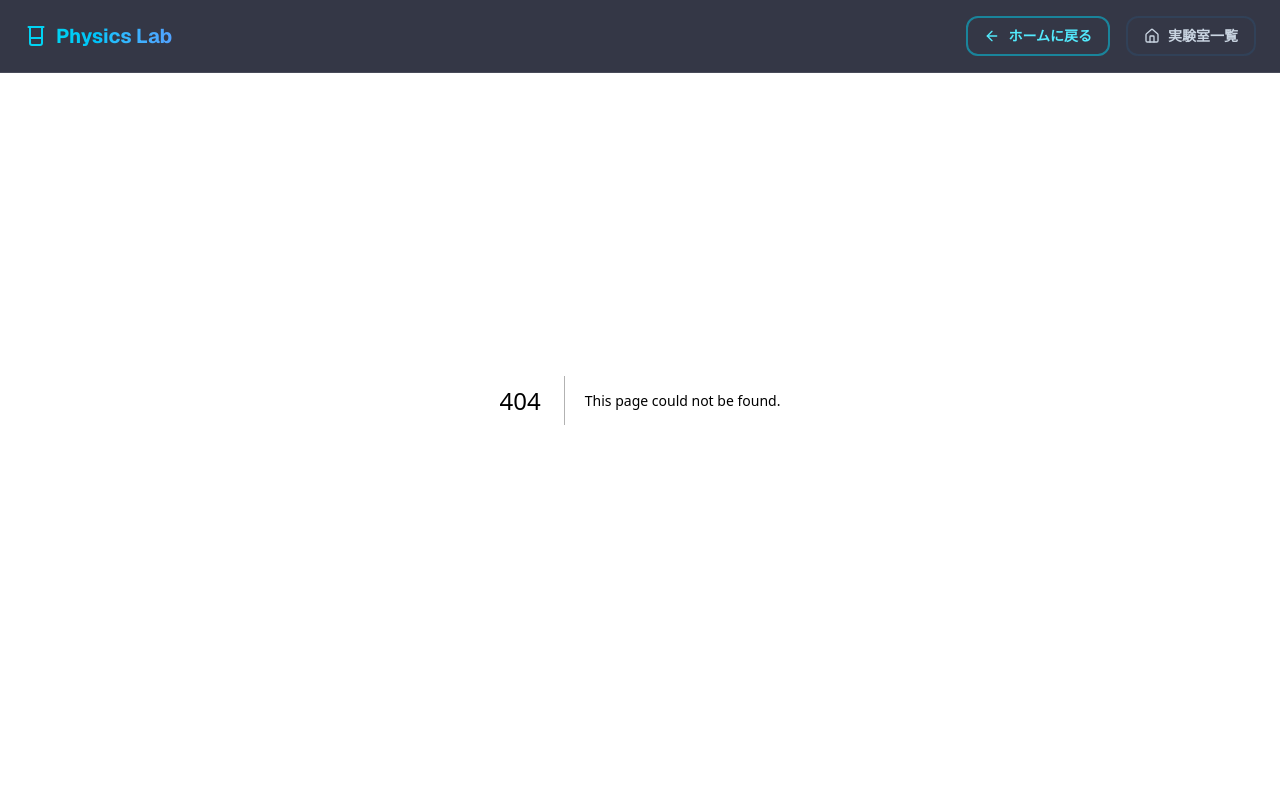
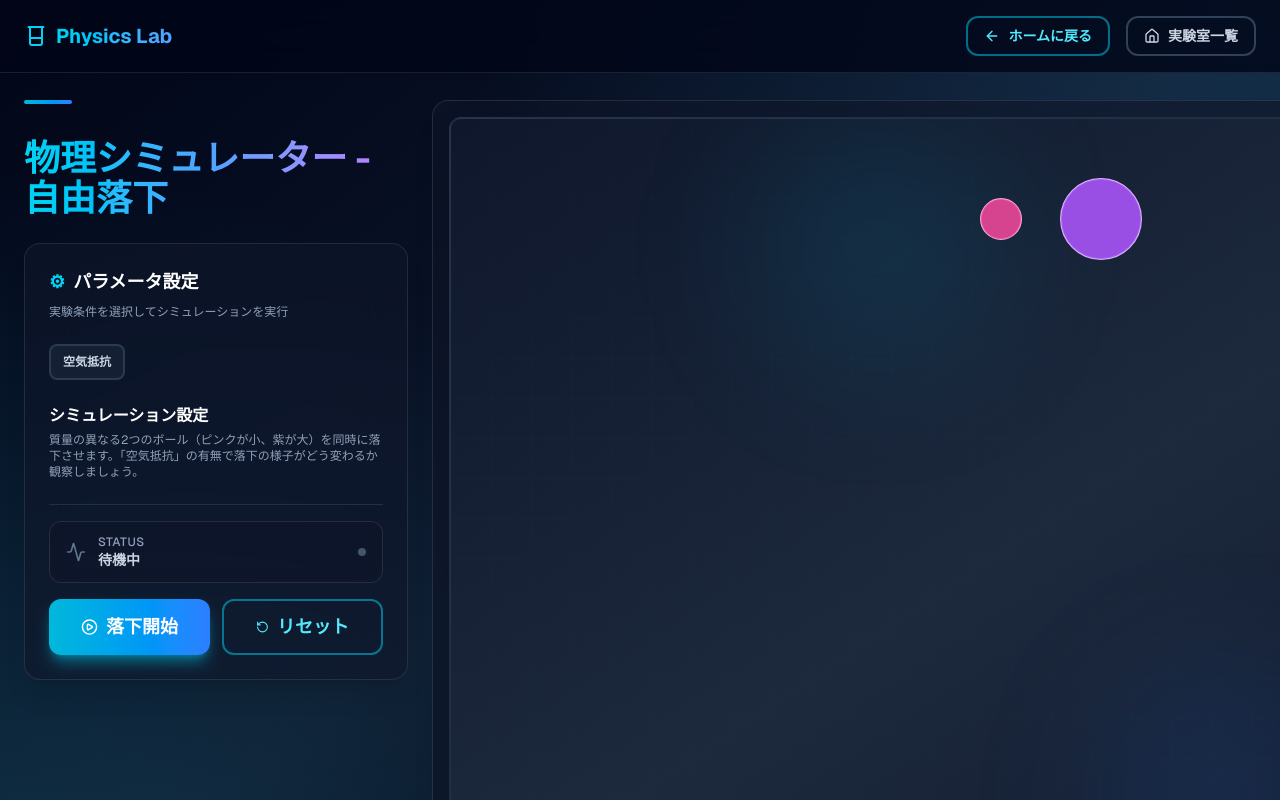
Before and after one commit to yuke325/physics-problems, a Next.js app: page /free-fall in a window 1280 px wide. Before the commit this address had no page. Shown: the top 800 px of the page. Built offline with nearby package versions, Linux system fonts and the light colour scheme.

Commit message:
feat: add free-fall

```diff
--- /dev/null
+++ b/app/free-fall/components/FreeFall.tsx
@@ -0,0 +1,94 @@
+
+"use client";
+
+import Matter from "matter-js";
+import type React from "react";
+import { useCallback, useRef, useState } from "react";
+import { PhysicsContainer } from "@/components/physics/Container";
+import { ParamsButton } from "@/components/physics/ParamsButton";
+import { useMatterCanvas } from "@/lib/useMatterCanvas";
+import { dropBalls, freeFallMatter } from "../lib/matter";
+
+const FreeFall: React.FC<{ title: string }> = ({ title }) => {
+  const [isDropped, setIsDropped] = useState(false);
+  const [airResistance, setAirResistance] = useState(false); // 空気抵抗
+
+  const ball1Ref = useRef<Matter.Body | null>(null);
+  const ball2Ref = useRef<Matter.Body | null>(null);
+
+  const initializeScene = useCallback(
+    () =>
+      freeFallMatter({
+        ball1Ref,
+        ball2Ref,
+      }),
+    [],
+  );
+
+  const { canvasRef, engineRef } = useMatterCanvas(initializeScene, {
+    width: 1200,
+    height: 800,
+  });
+
+  const handleDrop = () => {
+    if (ball1Ref.current && ball2Ref.current && engineRef.current) {
+      // 重力を有効にする
+      engineRef.current.gravity.y = 1;
+      dropBalls(ball1Ref.current, ball2Ref.current, airResistance);
+      setIsDropped(true);
+    }
+  };
+
+  const handleReset = () => {
+    if (ball1Ref.current && ball2Ref.current && engineRef.current) {
+      const engine = engineRef.current;
+      engine.gravity.y = 0;
+
+      // オブジェクトを一旦削除
+      Matter.Composite.remove(engine.world, [ball1Ref.current, ball2Ref.current]);
+
+      // 再度初期化
+      const custom = freeFallMatter({
+        ball1Ref,
+        ball2Ref,
+      });
+
+      Matter.Composite.add(engine.world, custom);
+      setIsDropped(false);
+    }
+  };
+
+  return (
+    <PhysicsContainer
+      title={title}
+      onTry={handleDrop}
+      onReset={handleReset}
+      isFalling={isDropped}
+      canvasRef={canvasRef}
+      tryLabel="落下開始"
+    >
+      <div className="flex flex-col gap-y-6">
+        {/* パラメータ選択 */}
+        <div className="flex flex-wrap items-center gap-3">
+          <ParamsButton
+            label="空気抵抗"
+            onClick={() => setAirResistance((prev) => !prev)}
+            isSelected={airResistance}
+            disabled={isDropped}
+          />
+        </div>
+
+        <div className="space-y-3">
+          <div>
+            <h3 className="text-base font-bold text-white mb-1">シミュレーション設定</h3>
+            <p className="text-xs text-slate-400">
+              質量の異なる2つのボール（ピンクが小、紫が大）を同時に落下させます。「空気抵抗」の有無で落下の様子がどう変わるか観察しましょう。
+            </p>
+          </div>
+        </div>
+      </div>
+    </PhysicsContainer>
+  );
+};
+
+export default FreeFall;
--- /dev/null
+++ b/app/free-fall/lab.config.ts
@@ -0,0 +1,15 @@
+
+import type { LabConfig } from "@/lib/labs";
+
+export const labConfig: LabConfig = {
+  code: "EX-06",
+  title: "重力と自由落下",
+  description:
+    "異なる質量の物体が、空気抵抗の有無によってどのように落下するかをシミュレーション。重力の本質と物体の運動法則を探求します。",
+  tags: ["自由落下", "重力", "空気抵抗", "質量"] as const,
+  accent: "from-sky-500/30 via-cyan-500/10 to-transparent",
+  status: "体験可能",
+  order: 6,
+};
+
+export default labConfig;
--- /dev/null
+++ b/app/free-fall/lib/matter.ts
@@ -0,0 +1,81 @@
+
+import Matter from "matter-js";
+import type { MatterCanvasResult } from "@/lib/types";
+
+// オブジェクトの参照を保持するためのインターフェース
+interface FreeFallMatterProps {
+  ball1Ref: React.RefObject<Matter.Body | null>;
+  ball2Ref: React.RefObject<Matter.Body | null>;
+}
+
+// Matter.jsのワールドを初期化し、オブジェクトを作成する関数
+export const initializeFreeFall = () => {
+  // 地面 (1200x800のCanvasに対応)
+  const ground = Matter.Bodies.rectangle(600, 800, 1220, 20, {
+    isStatic: true,
+    render: {
+      fillStyle: "rgba(6, 182, 212, 0.8)",
+      strokeStyle: "#22d3ee",
+      lineWidth: 2,
+    },
+  });
+
+  // 落下するボール1 (軽い)
+  const ball1 = Matter.Bodies.circle(550, 100, 20, {
+    density: 0.01, // 密度を低く設定
+    restitution: 0.6,
+    render: {
+      fillStyle: "rgba(236, 72, 153, 0.9)",
+      strokeStyle: "#f9a8d4",
+      lineWidth: 2,
+    },
+  });
+
+  // 落下するボール2 (重い)
+  const ball2 = Matter.Bodies.circle(650, 100, 40, {
+    density: 0.04, // 密度を高く設定
+    restitution: 0.6,
+    render: {
+      fillStyle: "rgba(168, 85, 247, 0.9)",
+      strokeStyle: "#d8b4fe",
+      lineWidth: 2,
+    },
+  });
+
+  return { ground, ball1, ball2 };
+};
+
+// コンポーネントから呼び出されるメインの関数
+export const freeFallMatter = ({
+  ball1Ref,
+  ball2Ref,
+}: FreeFallMatterProps): MatterCanvasResult => {
+  const { ground, ball1, ball2 } = initializeFreeFall();
+
+  // 参照にオブジェクトを格納
+  ball1Ref.current = ball1;
+  ball2Ref.current = ball2;
+
+  // ワールドに追加するすべてのオブジェクトを配列で返す
+  return [ground, ball1, ball2];
+};
+
+// ボールを落下させる関数
+export const dropBalls = (
+  ball1: Matter.Body,
+  ball2: Matter.Body,
+  airResistance: boolean,
+) => {
+  // 空気抵抗を設定
+  ball1.frictionAir = airResistance ? 0.02 : 0;
+  ball2.frictionAir = airResistance ? 0.04 : 0; // 重いボールは空気抵抗の影響を大きく受けるように調整
+
+  // ボールを元の位置に戻す
+  Matter.Body.setPosition(ball1, { x: 550, y: 100 });
+  Matter.Body.setVelocity(ball1, { x: 0, y: 0 });
+  Matter.Body.setAngularVelocity(ball1, 0);
+
+  Matter.Body.setPosition(ball2, { x: 650, y: 100 });
+  Matter.Body.setVelocity(ball2, { x: 0, y: 0 });
+  Matter.Body.setAngularVelocity(ball2, 0);
+};
--- /dev/null
+++ b/app/free-fall/page.tsx
@@ -0,0 +1,18 @@
+
+import FreeFall from "./components/FreeFall";
+
+export default function Home() {
+  return (
+    <main className="min-h-screen bg-linear-to-br from-slate-950 via-slate-900 to-slate-950 relative overflow-hidden">
+      {/* Background Effects */}
+      <div className="pointer-events-none absolute inset-0">
+        <div className="absolute inset-0 bg-[radial-gradient(circle_at_top_right,rgba(56,189,248,0.15),transparent_50%)]" />
+        <div className="absolute inset-0 bg-[radial-gradient(circle_at_bottom_left,rgba(34,211,238,0.15),transparent_50%)]" />
+      </div>
+
+      <div className="relative z-10">
+        <FreeFall title="物理シミュレーター - 自由落下" />
+      </div>
+    </main>
+  );
+}
```
Also changed, not shown: 1 other file (tests, documents, lock files or other folders).
